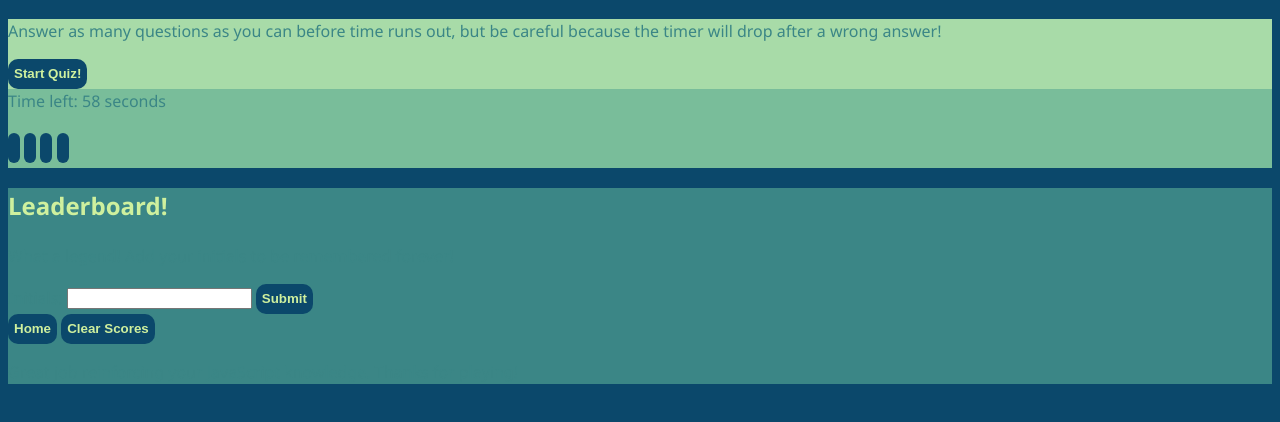
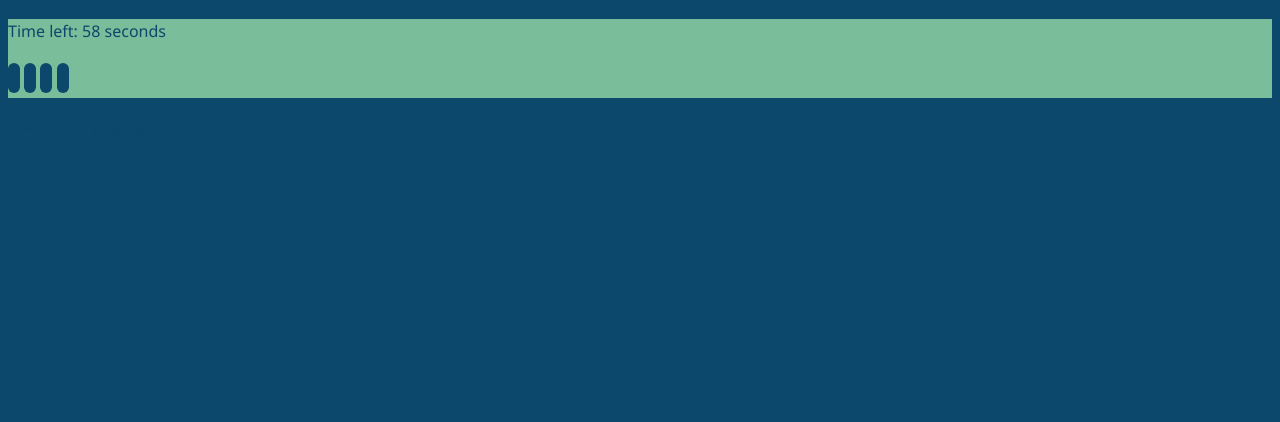
Before and after one commit to miacias/multiple-choice-coding-quiz, a plain HTML site: page index.html in a window 1280 px wide. Both pictures are taken after a click on the button "Start Quiz!". Shown: the part 72-494 px from the top of the page. Drawn offline with Linux system fonts and the light colour scheme.

Commit message:
modified colors for visibility to track page changes. opening page is visible. start button hides opening page, makes quiz visible, and runs timer.

```diff
--- /dev/null
+++ b/assets/css/reset.css
@@ -0,0 +1,29 @@
+* {
+    margin: 0;
+    padding: 0;
+    box-sizing: border-box;
+  }
+
+  html {
+    height: 100%;
+  }
+
+  body {
+    min-height: 100%;
+    line-height: 1;
+    font-family: sans-serif;
+  }
+
+  h1, h2, h3, h4, h5, h6 {
+    font-size: 100%;
+  }
+
+  input, select, option, optgroup, textarea, button,
+  pre, code {
+    font-size: 100%;
+    font-family: inherit;
+  }
+
+  ol, ul {
+    list-style: none;
+  }
--- a/assets/css/stylesheet.css
+++ b/assets/css/stylesheet.css
@@ -15,9 +15,13 @@
 
 body {
     background-color: var(--navy-blue);
-    color: var(--blue-green);
+    color: var(--navy-blue);
     font-family: 'Segoe UI', Tahoma, Geneva, Verdana, sans-serif;
     line-height: 1.5;
+}
+
+header, footer {
+    background-color: var(--navy-blue);
 }
 
 h1, h2 {
--- a/assets/js/script.js
+++ b/assets/js/script.js
@@ -46,7 +46,7 @@ var leaderboardPage = document.querySelector("#leaderboard-page");
 var page = document.querySelector(".page"); // all page types
 
 // default view of page with OPENING as ACTIVE and QUIZ & LEADERBOARD as INACTIVE
-function opener() {
+// function opener() {
     openingPage.setAttribute("data-view", "active");
     openingPage.style.visibility = "visible";
     openingPage.style.display = "block";
@@ -59,7 +59,7 @@ function opener() {
     leaderboardPage.style.visibility = "hidden";
     leaderboardPage.style.display = "none";
         console.log(leaderboardPage.getAttribute("data-view"));
-}
+// }
 // opener();
 
 // timer countdown
@@ -86,18 +86,24 @@ function quiz(event) {
 
 // START triggers game function, timer function, and data-attribute change to hide opening-page
 startButton.addEventListener("click", function(event) {
-    console.log("here is the start button");
+    console.log("here is the start button in action");
     // var page = event.target;
-    const dataAttribute = page.getAttribute("data-view");
-    // I want class opening-page to disappear
-    if (dataAttribute === "inactive") {
+    // const dataAttribute = page.getAttribute("data-view");
+    timeRemaining();
+    quiz();
+    if (openingPage.getAttribute("data-view") === "active") {
+        openingPage.setAttribute("data-view", "inactive"); // hide opening page
+        openingPage.style.visibility = "hidden";
+        openingPage.style.display = "none";
+    }
+    if (quizPage.getAttribute("data-view") === "inactive") {
         quizPage.setAttribute("data-view", "active"); // making quiz page visible
         quizPage.style.visibility = "visible"; // CSS attribute change from hidden to visible
         quizPage.style.display = "block"; // CSS display style (none, inline, block, inline-block)
-        openingPage.setAttribute("data-view", "inactive"); // making opening page hidden
-        openingPage.style.visibility = "hidden";
-        openingPage.style.display = "none";
     }
-    quiz();
-    timeRemaining();
+    if (leaderboardPage.getAttribute("data-value") === "inactive") {
+        leaderboardPage.setAttribute("data-view", "inactive"); // hide leaderboard page (not working)
+        leaderboardPage.style.visibility = "hidden";
+        leaderboardPage.style.display = "none";
+    }
 });
--- a/index.html
+++ b/index.html
@@ -4,6 +4,7 @@
     <meta charset="UTF-8">
     <meta http-equiv="X-UA-Compatible" content="IE=edge">
     <meta name="viewport" content="width=device-width, initial-scale=1.0">
+    <!-- insert reset page here -->
     <link rel="stylesheet" href="./assets/css/stylesheet.css">
     <title>Coding Quiz!</title>
 </head>
@@ -39,11 +40,11 @@
             <div class="user-scores"></div>
             <button class="home">Home</button>
             <button class="reset-board">Clear Scores</button>
-            <p>Great job reinforcing your JavaScript knowledge. Thanks for playing!</p>
+            <p>Great job reinforcing your JavaScript knowledge.</p>
         </section>
     </main>
     <footer>
-        <!-- insert footer here -->
+        <p>Thanks for playing!</p>
     </footer>
     <script src="./assets/js/script.js"></script>
 </body>
```
